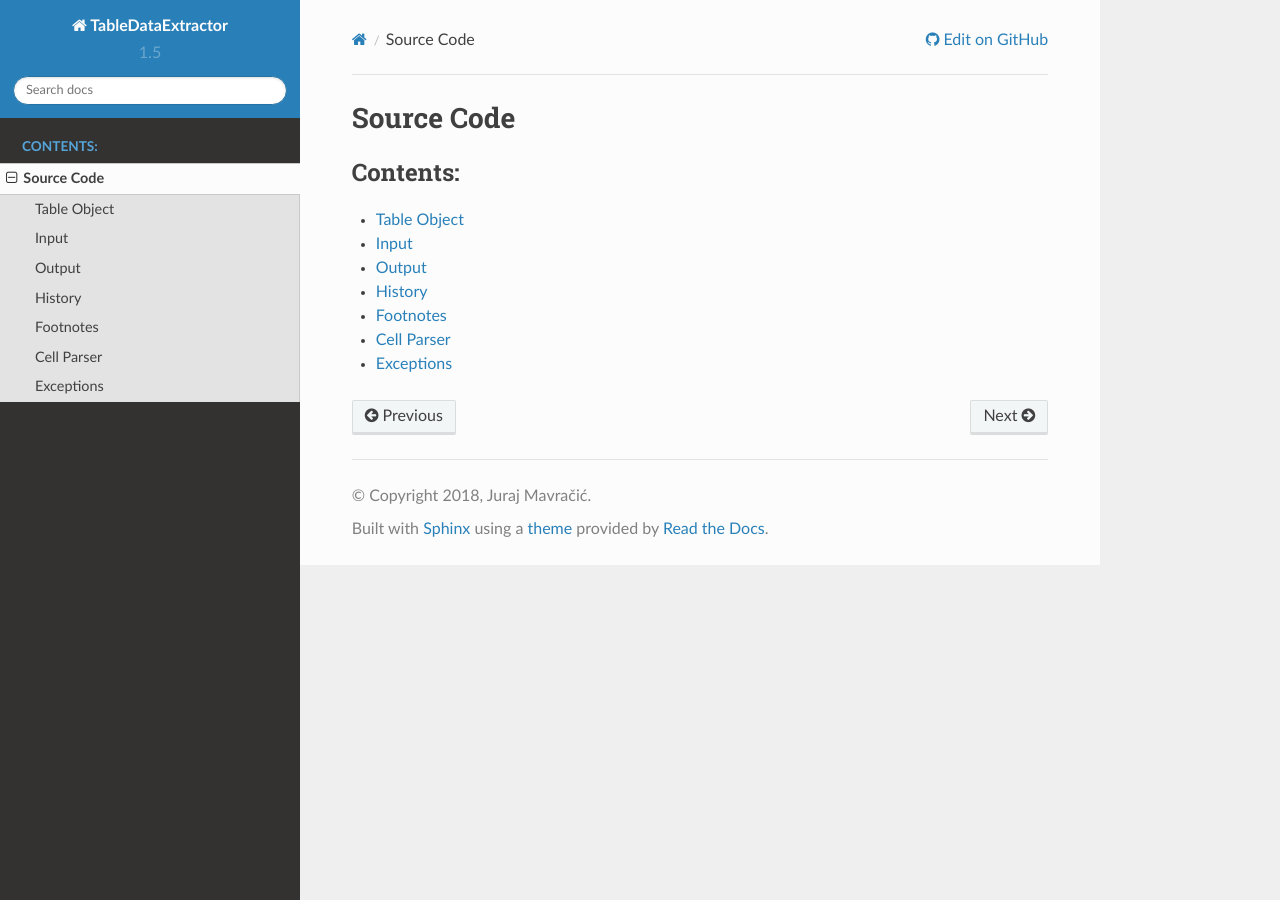
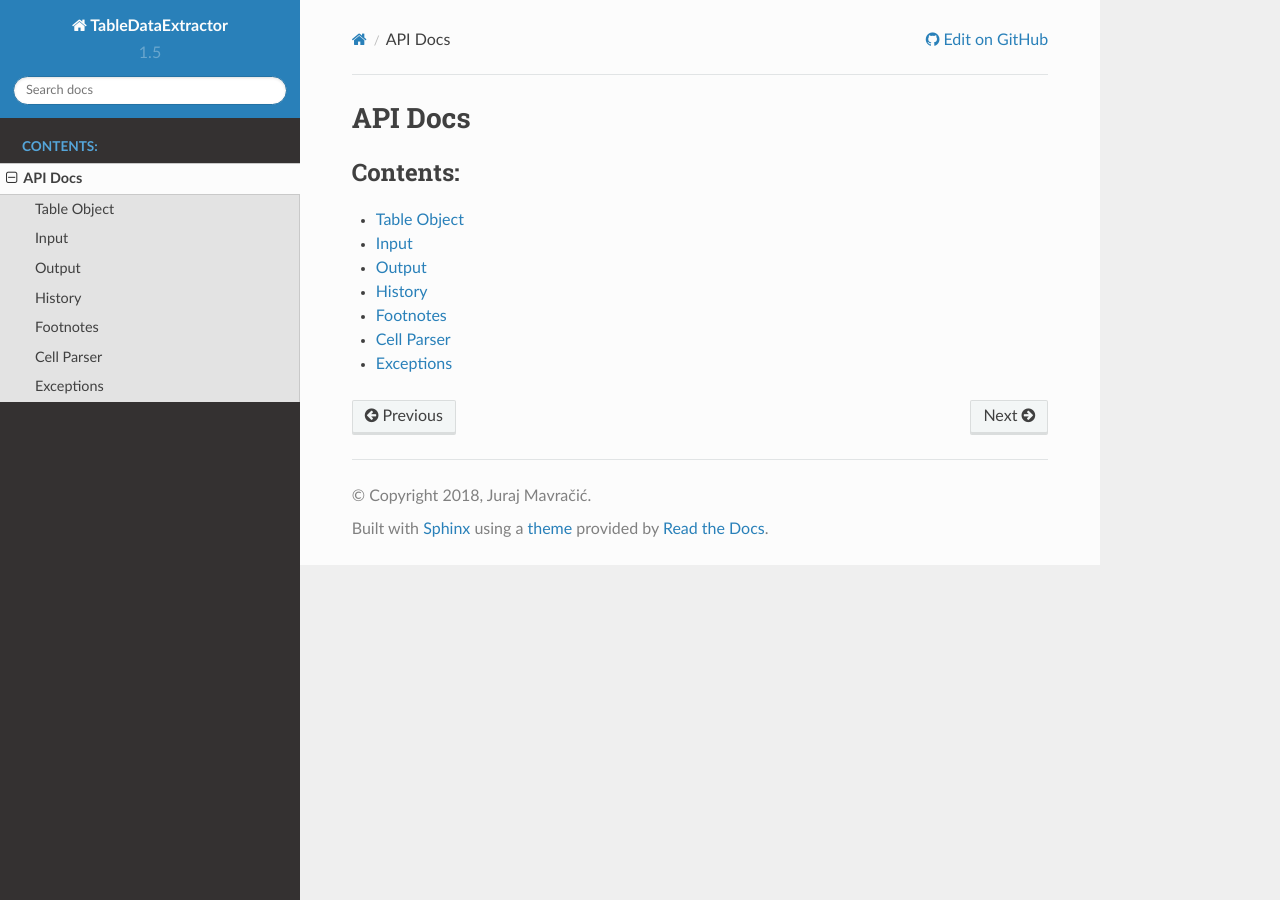
Before and after one commit to CambridgeMolecularEngineering/tabledataextractor, a Sphinx documentation site: the page built from docs/source_code/source_code.rst, in a window 1280 px wide. Built offline with Sphinx 7.4.7 and the Read the Docs theme 2.0.0, drawn with Linux system fonts in a browser that asks for light colours; pages that are not in the unit, such as notebooks, are missing from menus.

Commit message:
Documentation updated. Features section added.
Signed-off-by: JurajMa <jm2111@cam.ac.uk>

```diff
--- a/docs/index.rst
+++ b/docs/index.rst
@@ -92,6 +92,7 @@
    :caption: Contents:
 
    basic_functionality.nblink
+   features.nblink
    source_code/source_code
 
 
--- a/docs/source_code/source_code.rst
+++ b/docs/source_code/source_code.rst
@@ -1,4 +1,4 @@
-Source Code
+API Docs
 =======================
 
 .. toctree::
```
Also changed, not shown: 7 other files.
